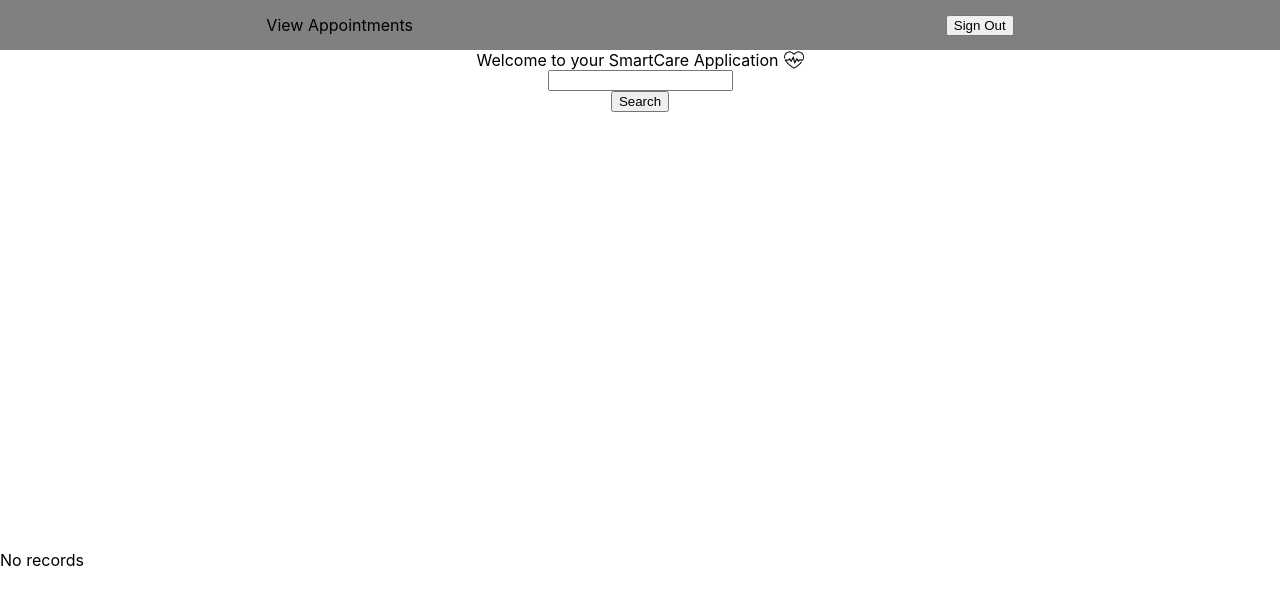
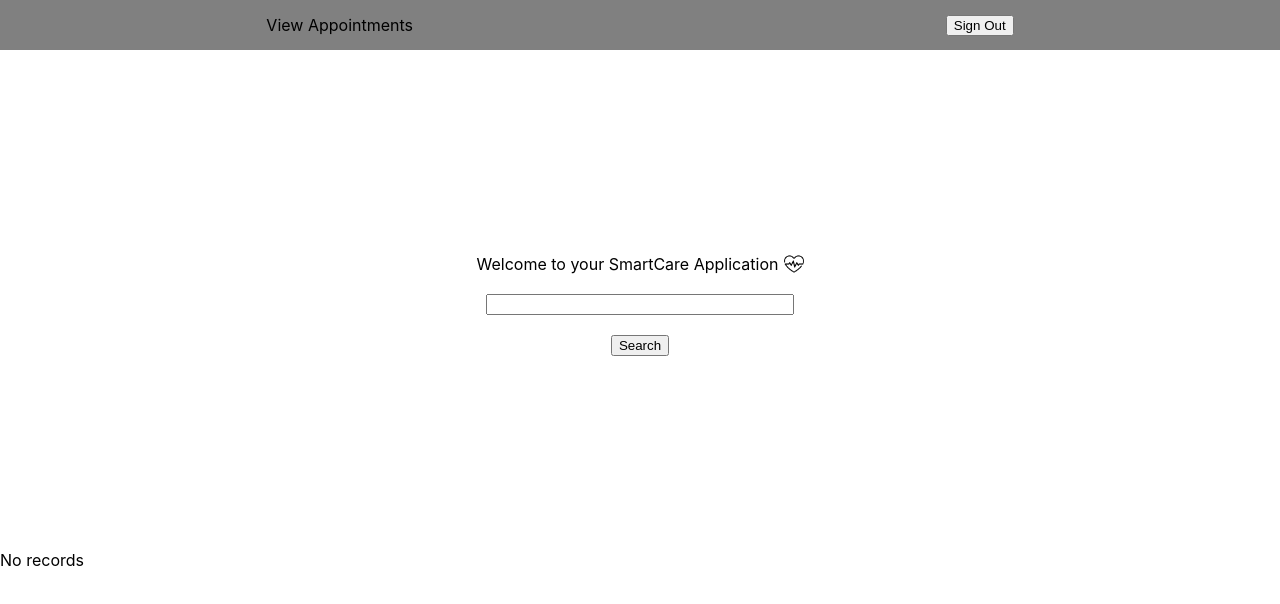
Before and after one commit to pavan0810/SmartCare, a React (Create React App) app in the folder client/: page /medicalHistory in a window 1280 px wide. Shown: the top 604 px of the page. Built offline with nearby package versions, Linux system fonts and the light colour scheme.

Commit message:
added css to home page

```diff
--- a/client/src/components/PatientSearched.jsx
+++ b/client/src/components/PatientSearched.jsx
@@ -1,5 +1,5 @@
 import { useNavigate } from "react-router-dom"
-
+import '../css/patientSearched.css'
 export default function PatientSearched(props) {
     const navigate  = useNavigate();
     function viewRecord() {
@@ -8,7 +8,7 @@ export default function PatientSearched(props) {
     }
 
     return(
-        <div>
+        <div className='recordsSearched'>
             <p>Name: {props.patient.name}</p>
             <p>Gender: {props.patient.gender}</p>
             <p>Date of Birth: {props.patient.dateOfBirth}</p>
--- a/client/src/css/homePage.css
+++ b/client/src/css/homePage.css
@@ -11,6 +11,20 @@ Header {
     display: flex;
     flex-direction: column;
     align-items: center;
+    justify-content: center;
+}
+
+.patientSearch > div {
+    margin: 20px 0px 10px 0px;
+}
+
+.patientSearch > input {
+    margin: 10px 0px 10px 0px;
+    width: 300px;
+}
+
+.patientSearch > button {
+    margin: 10px 0px 10px 0px;
 }
 
 .patientSearch > div > img {
@@ -23,3 +37,10 @@ Header {
     display: flex;
     align-items: center;
 }
+
+.searchResults {
+    display: flex;
+    flex-direction: column;
+    align-items: center;
+    width: 100%;
+}
--- /dev/null
+++ b/client/src/css/patientSearched.css
@@ -0,0 +1,12 @@
+.recordsSearched {
+    width: 70%;
+    margin: 10px 0px 10px 0px;
+    background-color: whitesmoke;
+    padding: 10px 10px 10px 10px;
+    border: 2px solid black;
+    border-radius: 10px;
+}
+
+.recordsSearched > button {
+    margin-left: 85%;
+}
```
